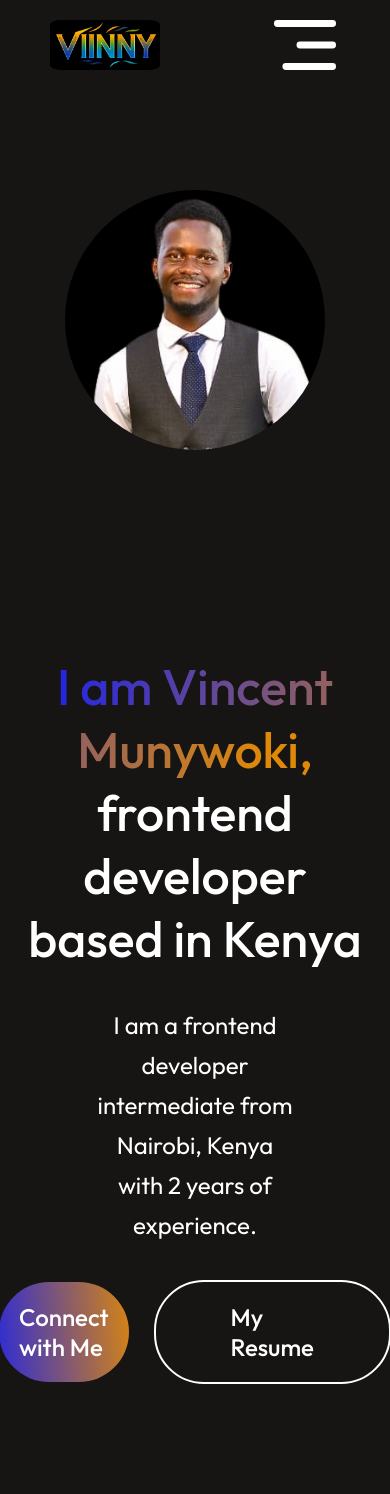
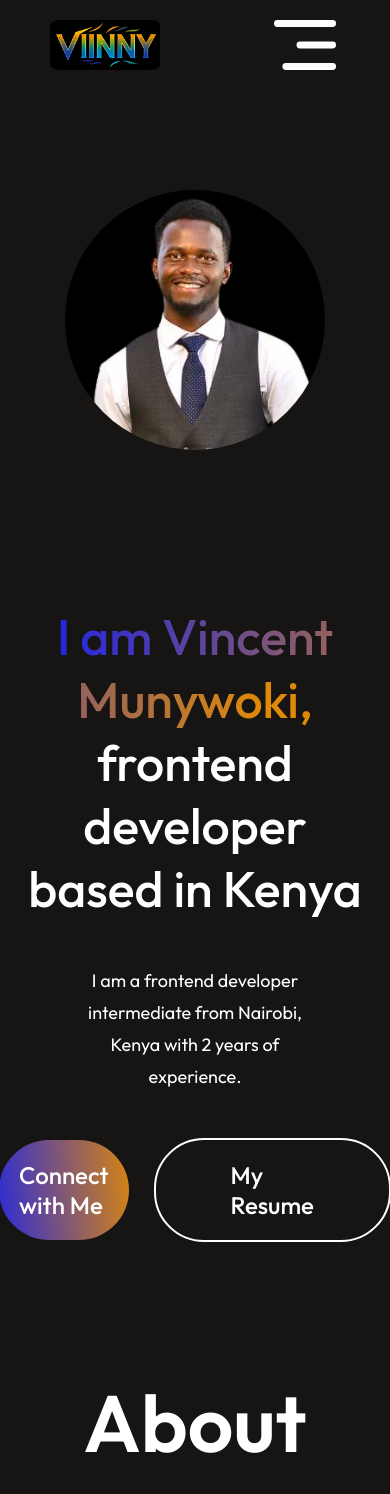
Before and after one commit to vincentMunywoki/my-portfolio, a React (Vite) app: page / in a window 390 px wide. Shown: the top 1494 px of the page. Built offline with nearby package versions, Linux system fonts and the light colour scheme.

Commit message:
initial commit

```diff
--- a/src/Components/Hero/Hero.css
+++ b/src/Components/Hero/Hero.css
@@ -66,7 +66,7 @@
 }
 @media (max-width:768px){
     .hero img{
-        margin-bottom: 120px;
+        margin-bottom: 70px;
         width: 260px;
         height: 260px;
     }
@@ -75,4 +75,10 @@
         width: 90%;
         font-size: 50px;
     }
+    .hero p{
+        width: 60%;
+        font-size: 18px;
+        line-height: 32px;
+        margin: 10px 0px;
+    }
 }
```
